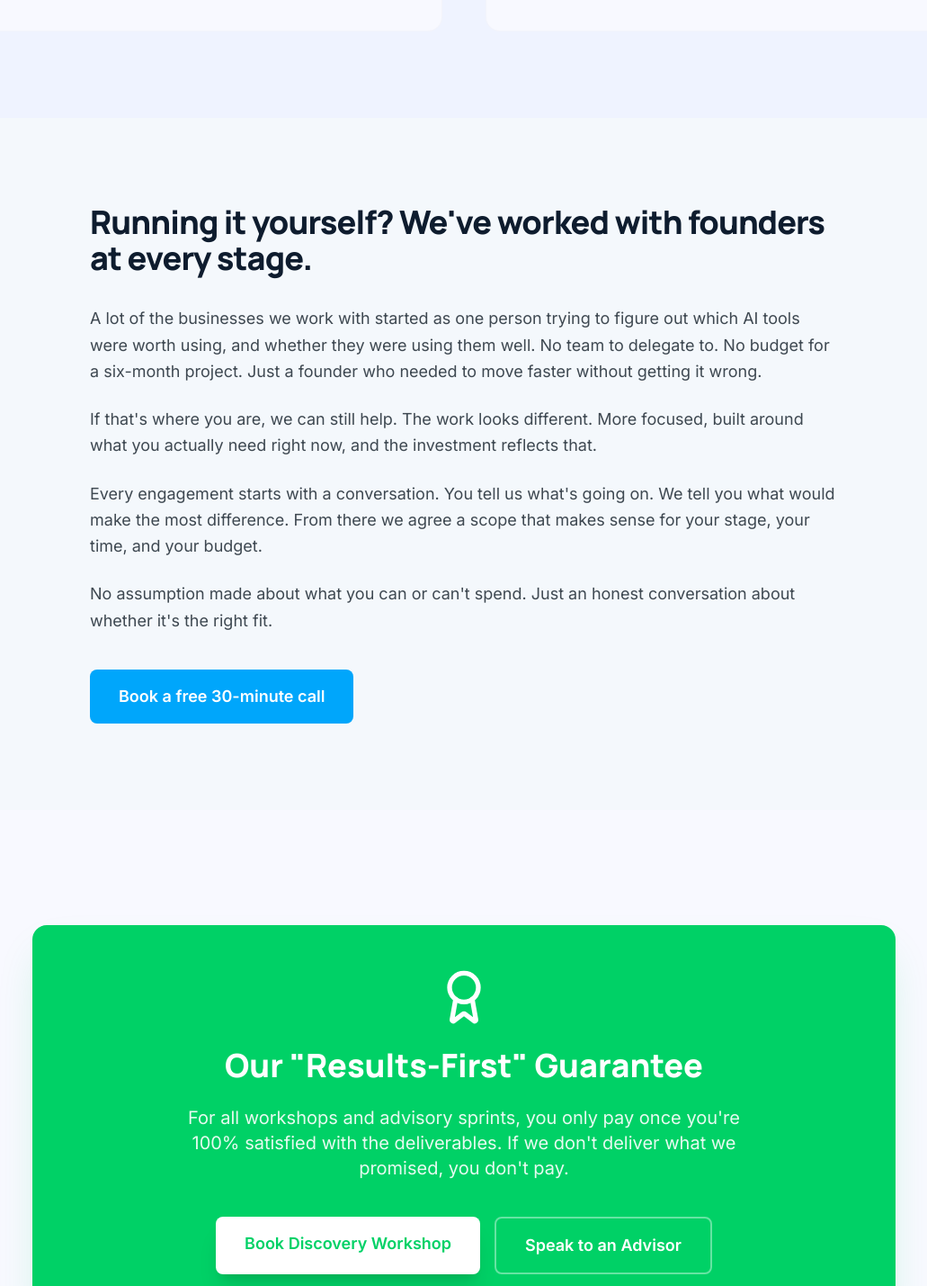
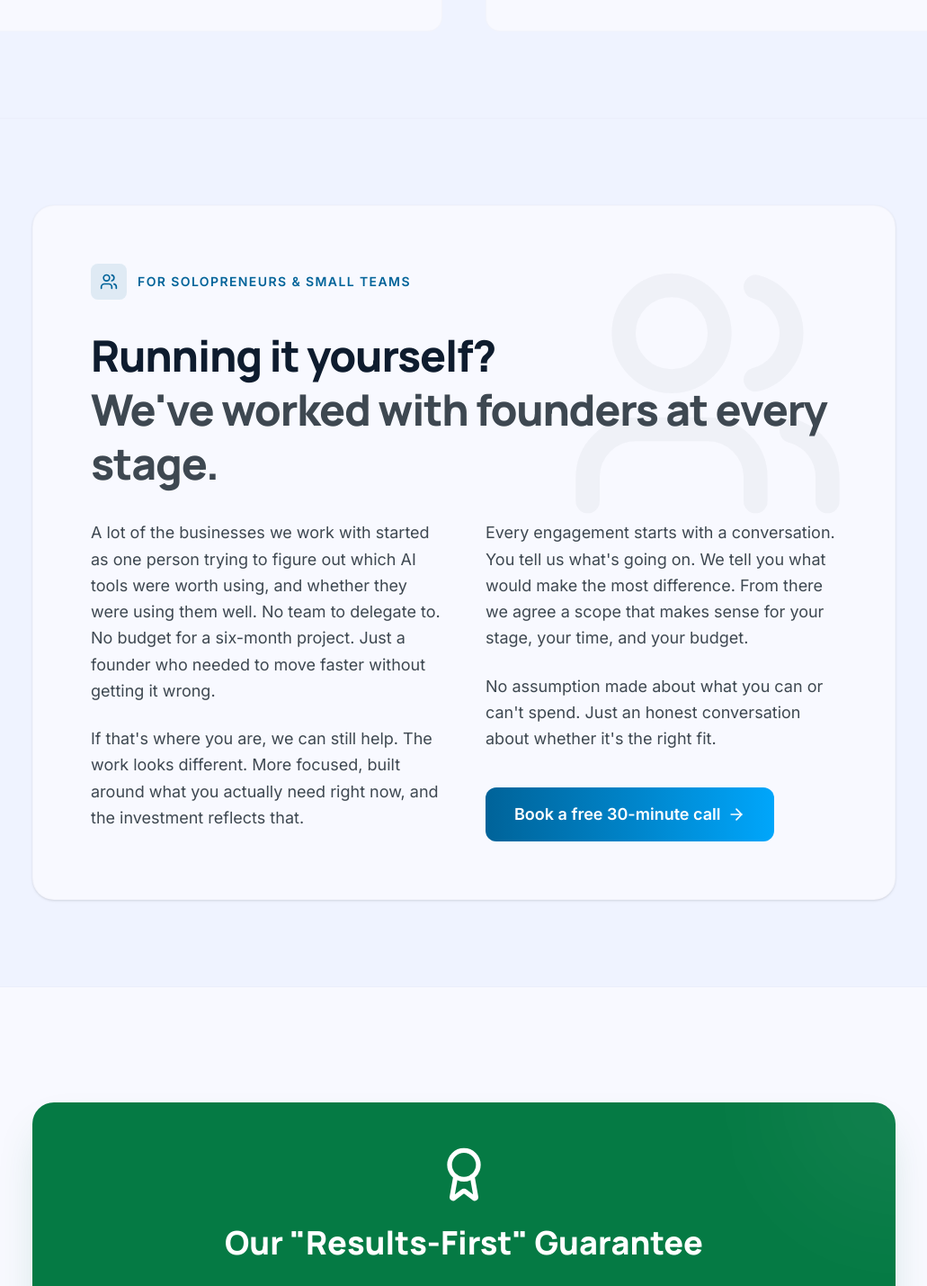
Before and after one commit to AjyleAI/Ajyle-Ai-Website---April-2026, a React (Vite) app: page /solutions in a window 1280 px wide. Shown: the part 3500-4929 px from the top of the page at 90% size, without its empty margins (124-1155 px from the left). Built offline with nearby package versions, Linux system fonts and the light colour scheme.

Commit message:
Add Users icon and improve section styles
Added Users icon and updated styles for sections.

```diff
--- a/src/pages/Solutions.tsx
+++ b/src/pages/Solutions.tsx
@@ -9,7 +9,8 @@ import {
   MonitorCheck,
   CheckCircle2,
   BadgeCheck,
-  Award
+  Award,
+  Users
 } from "lucide-react";
 
 const HERO_IMAGE = "https://lh3.googleusercontent.com/d/1pUZaPzclA_FOPUx_d0xty-ikWWuz6-Xj";
@@ -277,12 +278,30 @@ export default function Solutions() {
       </section>
 
       {/* Solopreneur / Founder Section */}
-      <section className="py-24" style={{ backgroundColor: "#F4F8FC" }}>
-        <div className="max-w-4xl mx-auto px-6 md:px-8">
-          <motion.div {...fadeIn}>
-            <h2 className="font-headline text-4xl font-extrabold tracking-tight mb-8 text-on-surface">
-              Running it yourself? We've worked with founders at every stage.
+      <section className="py-24 bg-surface-container-low border-y border-outline-variant/10">
+        <div className="max-w-5xl mx-auto px-6 md:px-8">
+          <motion.div
+            {...fadeIn}
+            className="bg-surface p-8 md:p-16 rounded-3xl border border-outline-variant/10 shadow-sm relative overflow-hidden"
+          >
+            <div className="absolute top-0 right-0 p-12 opacity-[0.03] pointer-events-none">
+              <Users size={320} />
+            </div>
+
+            <div className="relative z-10">
+              <div className="flex items-center gap-3 mb-8">
+                <div className="w-10 h-10 bg-primary/10 rounded-lg flex items-center justify-center text-primary">
+                  <Users size={20} />
+                </div>
+                <span className="text-sm font-bold text-primary uppercase tracking-widest">For Solopreneurs & Small Teams</span>
+              </div>
+
+              <h2 className="font-headline text-4xl md:text-5xl font-extrabold tracking-tight mb-8 text-on-surface leading-tight">
+                Running it yourself? <br className="hidden md:block" />
+                <span className="text-on-surface-variant">We've worked with founders at every stage.</span>
               </h2>
+
+              <div className="grid grid-cols-1 lg:grid-cols-2 gap-12">
                 <div className="space-y-6 text-lg text-on-surface-variant leading-relaxed">
                   <p>
                     A lot of the businesses we work with started as one person trying to figure out which AI tools were worth using, and whether they were using them well. No team to delegate to. No budget for a six-month project. Just a founder who needed to move faster without getting it wrong.
@@ -290,23 +309,27 @@ export default function Solutions() {
                   <p>
                     If that's where you are, we can still help. The work looks different. More focused, built around what you actually need right now, and the investment reflects that.
                   </p>
+                </div>
+                <div className="space-y-6 text-lg text-on-surface-variant leading-relaxed">
                   <p>
                     Every engagement starts with a conversation. You tell us what's going on. We tell you what would make the most difference. From there we agree a scope that makes sense for your stage, your time, and your budget.
                   </p>
                   <p>
                     No assumption made about what you can or can't spend. Just an honest conversation about whether it's the right fit.
                   </p>
-            </div>
-            <div className="mt-10">
+
+                  <div className="pt-4">
                     <a
                       href={BOOKING_URL}
                       target="_blank"
                       rel="noopener noreferrer"
-                className="inline-block px-8 py-4 rounded-lg font-bold text-white text-lg hover:brightness-110 transition-all"
-                style={{ backgroundColor: "#00A6FB" }}
+                      className="inline-flex items-center gap-2 px-8 py-4 rounded-xl font-bold text-white text-lg bg-gradient-to-r from-primary to-primary-container hover:shadow-xl hover:shadow-primary/20 transition-all group"
                     >
-                Book a free 30-minute call
+                      Book a free 30-minute call <ArrowRight size={20} className="group-hover:translate-x-1 transition-transform" />
                     </a>
+                  </div>
+                </div>
+              </div>
             </div>
           </motion.div>
         </div>
@@ -316,12 +339,15 @@ export default function Solutions() {
       <section className="max-w-5xl mx-auto px-6 md:px-8 py-32">
         <motion.div
           {...fadeIn}
-          className="bg-[#00d166] text-white p-12 rounded-2xl text-center relative overflow-hidden shadow-2xl shadow-[#00d166]/20"
+          className="bg-[#057a44] text-white p-12 rounded-3xl text-center relative overflow-hidden shadow-2xl shadow-[#057a44]/20"
         >
+          <div className="absolute top-0 right-0 w-64 h-64 bg-white/5 rounded-full blur-3xl -mr-32 -mt-32"></div>
+          <div className="absolute bottom-0 left-0 w-64 h-64 bg-white/5 rounded-full blur-3xl -ml-32 -mb-32"></div>
+
           <div className="relative z-10">
             <Award className="w-16 h-16 mx-auto mb-6 text-white" />
             <h2 className="font-headline text-4xl font-extrabold mb-6">Our "Results-First" Guarantee</h2>
-            <p className="text-xl mb-10 opacity-90 max-w-2xl mx-auto">
+            <p className="text-xl mb-10 opacity-90 max-w-2xl mx-auto text-white/90">
               For all workshops and advisory sprints, you only pay once you're 100% satisfied with the deliverables. If we don't deliver what we promised, you don't pay.
             </p>
             <div className="flex flex-col sm:flex-row gap-4 justify-center">
@@ -329,7 +355,7 @@ export default function Solutions() {
                 href={BOOKING_URL}
                 target="_blank"
                 rel="noopener noreferrer"
-                className="bg-white text-[#00d166] px-8 py-4 rounded-lg font-extrabold text-lg shadow-xl hover:bg-surface-container-lowest transition-colors"
+                className="bg-white text-[#057a44] px-8 py-4 rounded-lg font-extrabold text-lg shadow-xl hover:bg-surface-container-lowest transition-all active:scale-95"
               >
                 Book Discovery Workshop
               </a>
@@ -337,7 +363,7 @@ export default function Solutions() {
                 href={BOOKING_URL}
                 target="_blank"
                 rel="noopener noreferrer"
-                className="bg-transparent border-2 border-white/40 hover:border-white text-white px-8 py-4 rounded-lg font-bold text-lg transition-colors"
+                className="bg-transparent border-2 border-white/30 hover:border-white text-white px-8 py-4 rounded-lg font-bold text-lg transition-colors"
               >
                 Speak to an Advisor
               </a>
```
Lines whose indentation alone changed are shown as unchanged.
